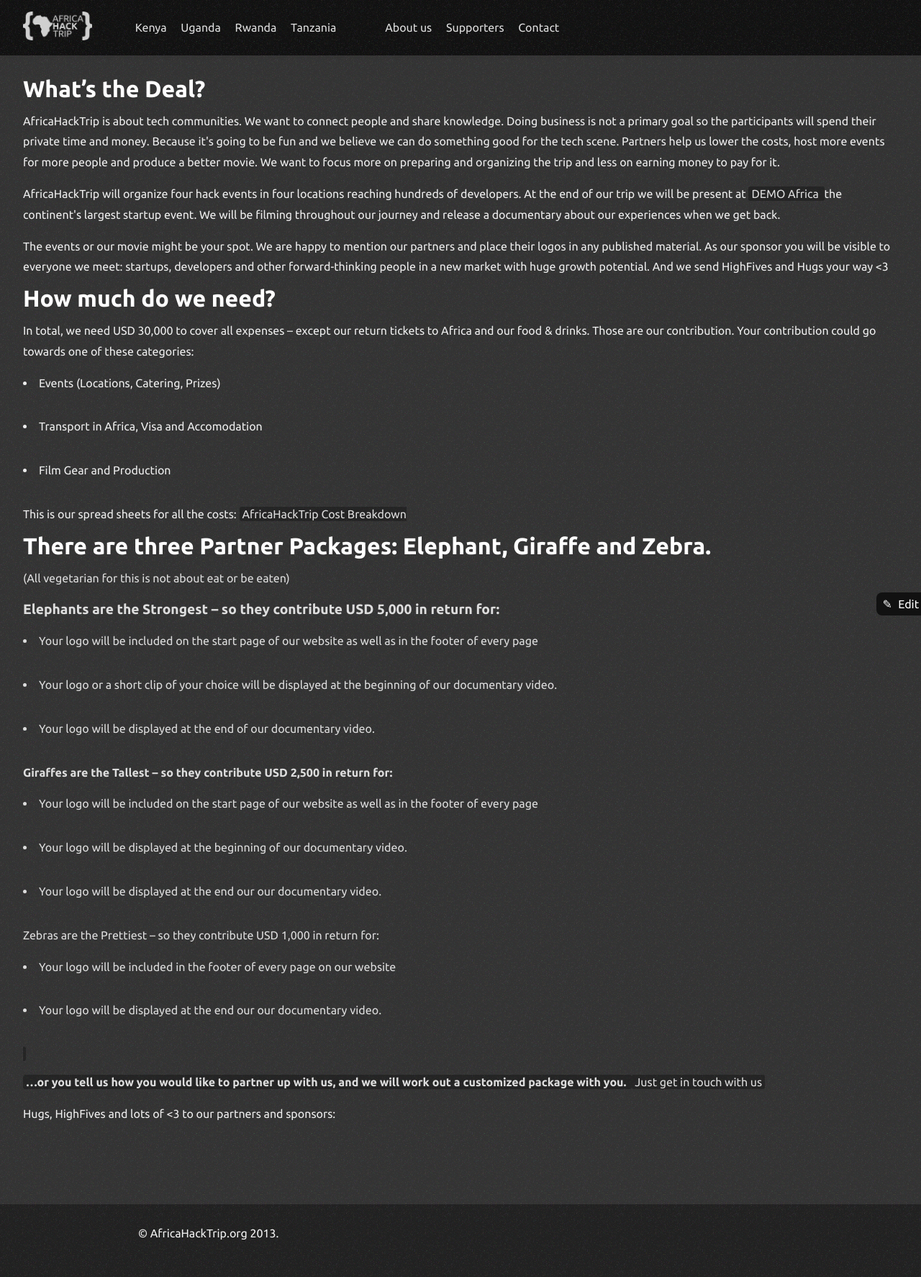
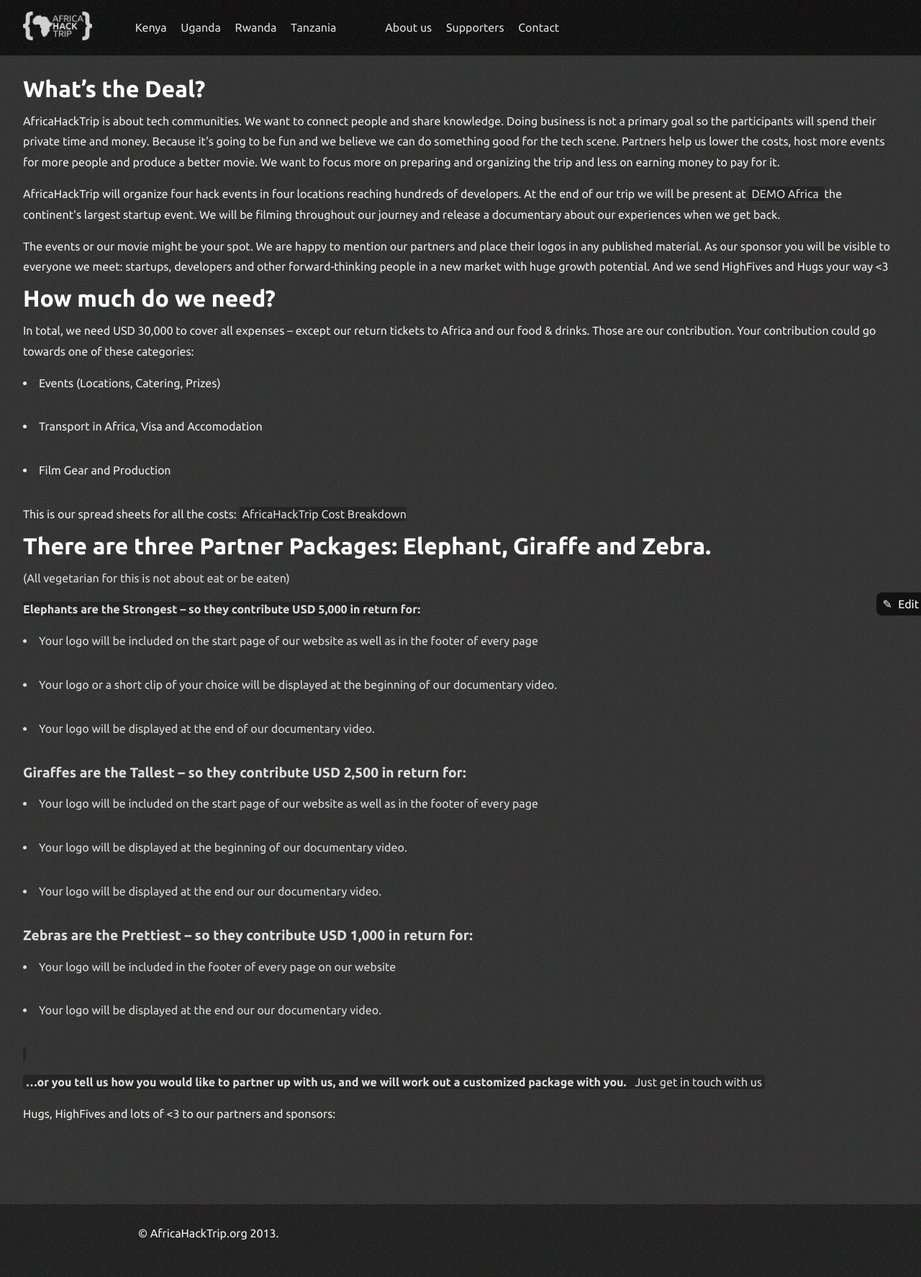
Before and after one commit to AfricaHackTrip/website-before-trip, a Jekyll site: the page built from sponsoring.html, in a window 1280 px wide. Shown: the whole page at 72% size. Built offline with Jekyll 4.4.1, drawn with Linux system fonts in a browser that asks for light colours; nearby versions of some CDN libraries.

Commit message:
bold, not bold, and still leerzeilen

```diff
--- a/sponsoring.html
+++ b/sponsoring.html
@@ -52,17 +52,20 @@
 This is our spread sheets for all the costs:
 <a href="https://docs.google.com/document/d/1LXG2N8S-CB9ltruBT_H9khO7N60AJbUGKaYTs2-6mhs/edit?usp=sharing"> AfricaHackTrip Cost Breakdown
   </p>
+  <p>
 
+</p>
 
   <h2>
     There are three Partner Packages: Elephant, Giraffe and Zebra.
   </h2>
   <p>
     (All vegetarian for this is not about eat or be eaten)
+
   </p>
 
-  <h3>
-     Elephants are the Strongest – so they contribute USD 5,000 in return for:
+
+     <strong>Elephants are the Strongest – so they contribute USD 5,000 in return for:</strong>
   </h3>
   </p>
   <ul>
@@ -78,8 +81,10 @@
   </ul>
 
  <p>
+ <h3>
 <strong>Giraffes are the Tallest – so they contribute USD 2,500 in return for:</strong>
-  </p>
+  </h3>
+   </p>
 
    <ul>
     <li>
@@ -94,8 +99,10 @@
   </ul>
 
   <p>
+  <h3>
 </strong>Zebras are the Prettiest – so they contribute USD 1,000 in return for:</strong>
   </p>
+  </h3>
 
   <ul>
     <li>
@@ -107,7 +114,7 @@
   </ul>
     </p>
 
-  <p><strong>…or you tell us how you would like to partner up with us, and we will work out a customized package with you. </strong> <a href="mailto:hello@africahacktrip.org?subject=AfricaHackTrip">Just get in touch with us</a></p>
+  <strong><p>…or you tell us how you would like to partner up with us, and we will work out a customized package with you. </strong> <a href="mailto:hello@africahacktrip.org?subject=AfricaHackTrip">Just get in touch with us</a></p>
  <p>
    Hugs, HighFives and lots of <3 to our partners and sponsors:
   </p>
```
